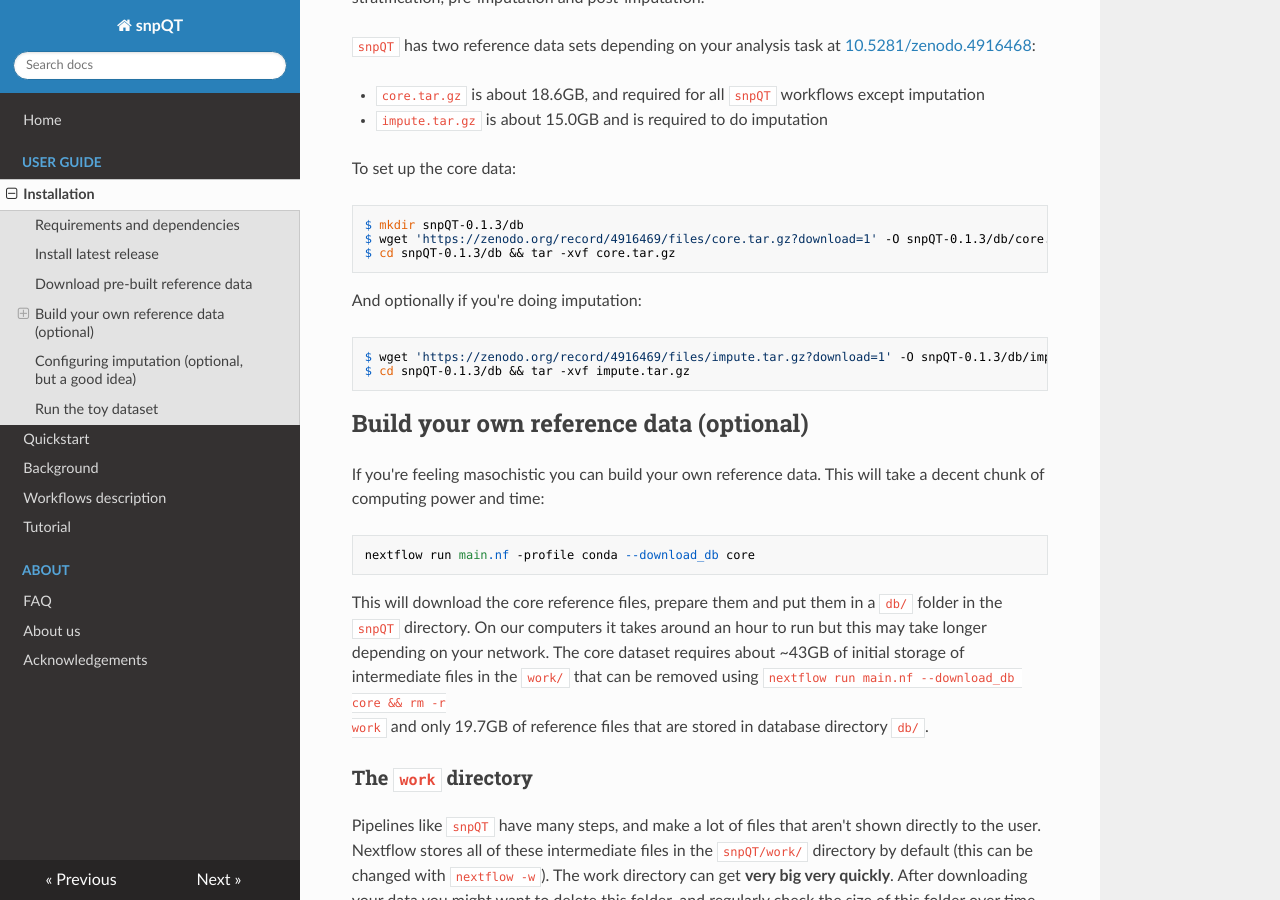
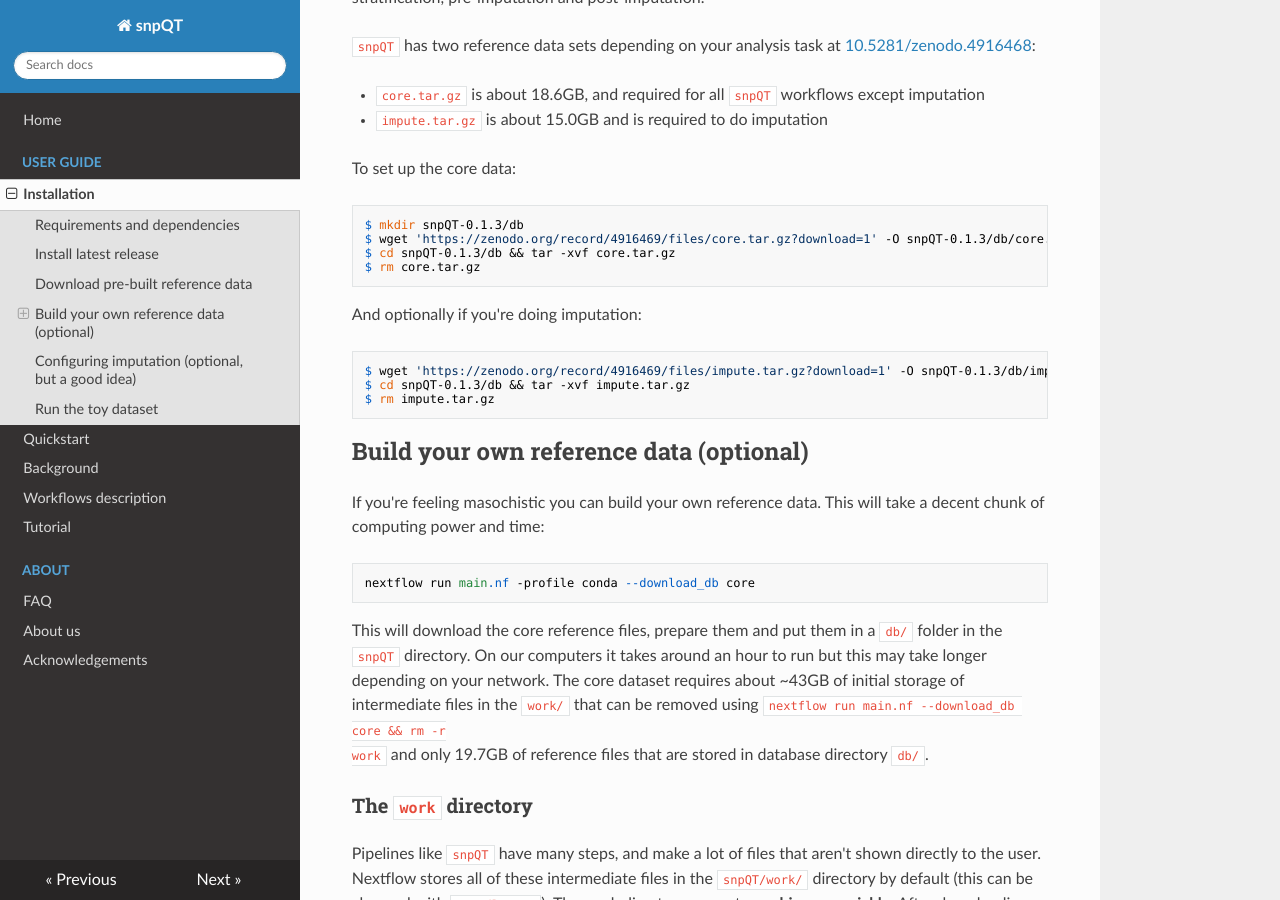
Before and after one commit to nebfield/snpQT, an MkDocs documentation site: the page built from docs/user-guide/installation.md, in a window 1280 px wide and 900 px high, scrolled down 1764 px. Built offline with MkDocs 1.6.1, drawn with Linux system fonts in a browser that asks for light colours; nearby versions of some CDN libraries.

Commit message:
Update installation

````diff
--- a/docs/user-guide/installation.md
+++ b/docs/user-guide/installation.md
@@ -82,6 +82,7 @@ To set up the core data:
 $ mkdir snpQT-0.1.3/db
 $ wget 'https://zenodo.org/record/4916469/files/core.tar.gz?download=1' -O snpQT-0.1.3/db/core.tar.gz
 $ cd snpQT-0.1.3/db && tar -xvf core.tar.gz
+$ rm core.tar.gz
 ```
 
 And optionally if you're doing imputation:
@@ -89,6 +90,7 @@ And optionally if you're doing imputation:
 ```
 $ wget 'https://zenodo.org/record/4916469/files/impute.tar.gz?download=1' -O snpQT-0.1.3/db/impute.tar.gz
 $ cd snpQT-0.1.3/db && tar -xvf impute.tar.gz
+$ rm impute.tar.gz
 ```
 
 ## Build your own reference data (optional)
````
